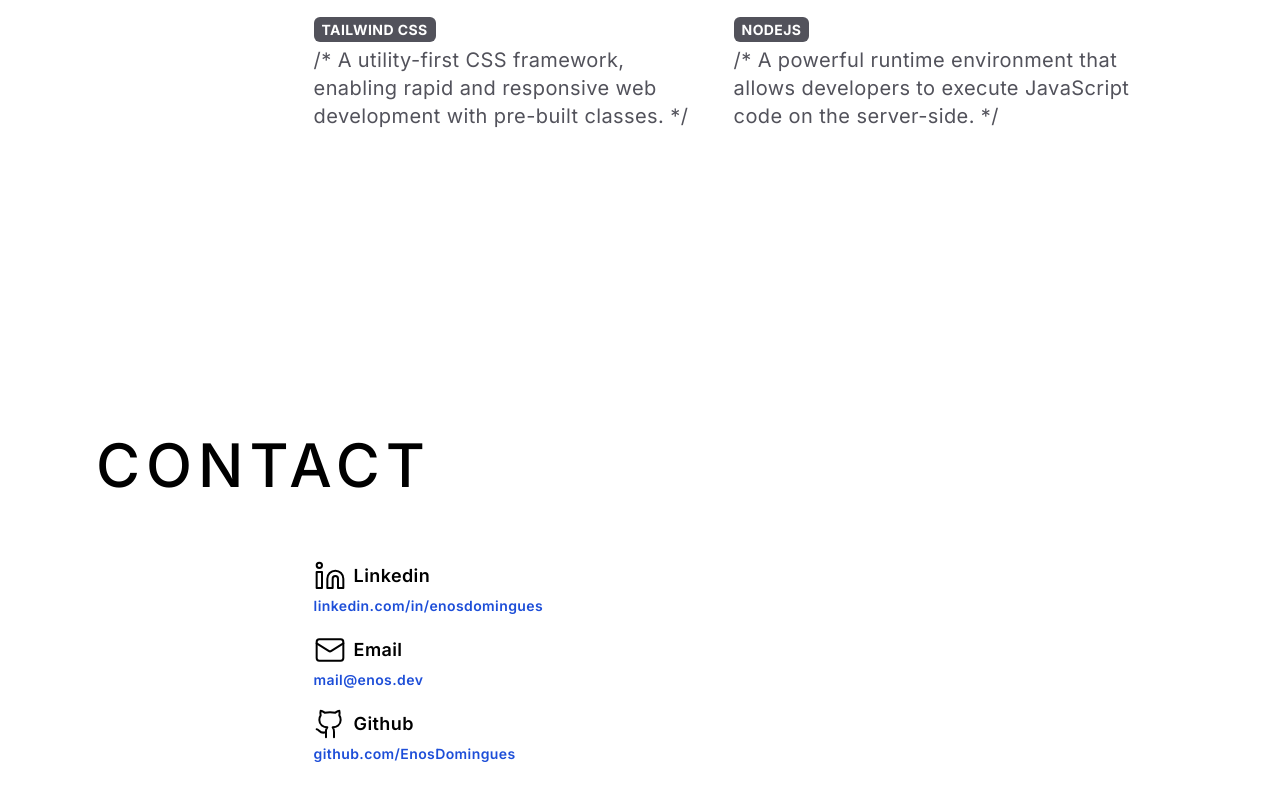
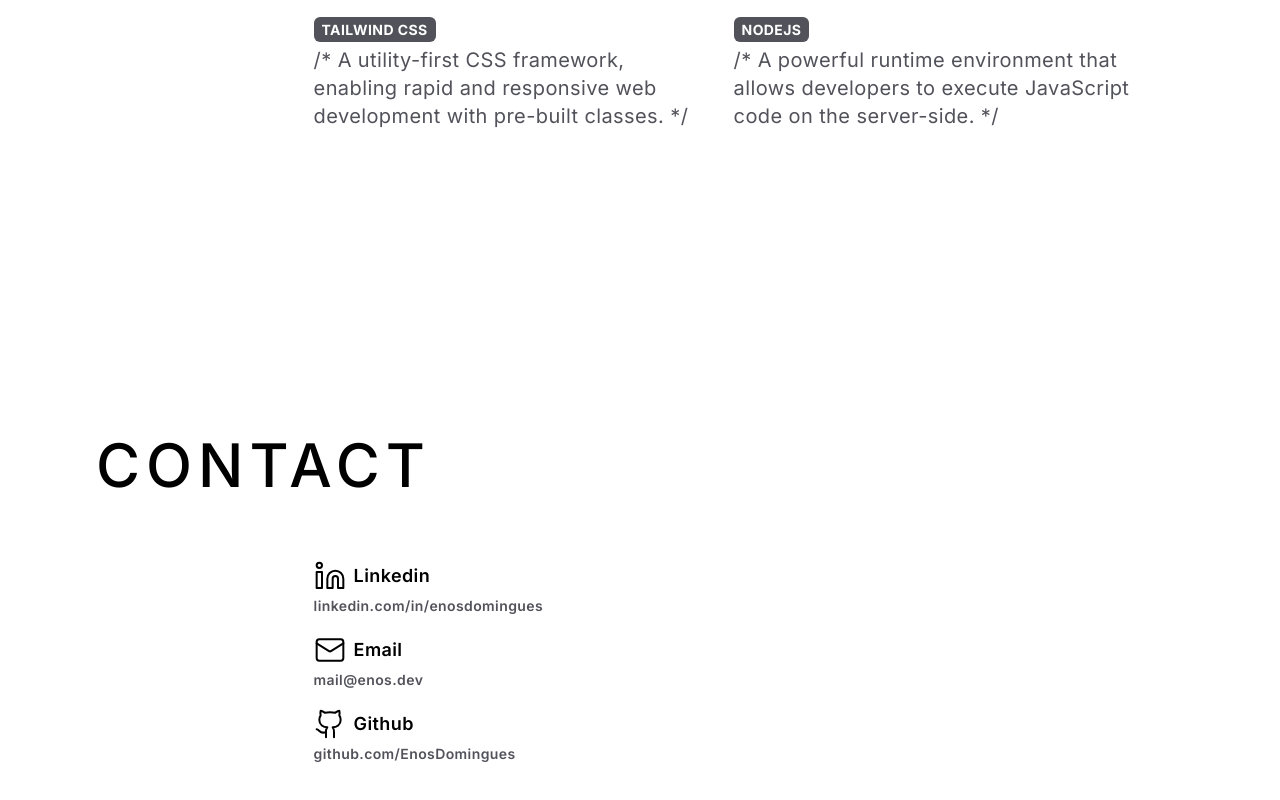
Before and after one commit to EnosDomingues/enos_portifolio, a Next.js app: page / in a window 1280 px wide. Shown: the part 2973-3773 px from the top of the page. Built offline with nearby package versions, Linux system fonts and the light colour scheme.

Commit message:
fix: contact link colors

```diff
--- a/src/components/Contact.tsx
+++ b/src/components/Contact.tsx
@@ -22,7 +22,7 @@ export function Contact() {
 
             <a
               href="https://linkedin.com/in/enos-domingues-a8541b277"
-              className="font-semibold text-xs md:text-sm text-blue-700"
+              className="font-semibold text-xs md:text-sm text-zinc-600"
               target="_blank"
               rel="noreferrer"
             >
@@ -40,7 +40,7 @@ export function Contact() {
 
             <a
               href="mailto:mail@enos.dev"
-              className="font-semibold text-xs md:text-sm text-blue-700"
+              className="font-semibold text-xs md:text-sm text-zinc-600"
             >
               mail@enos.dev
             </a>
@@ -56,7 +56,7 @@ export function Contact() {
 
             <a
               href="https://github.com/EnosDomingues"
-              className="font-semibold text-xs md:text-sm text-blue-700"
+              className="font-semibold text-xs md:text-sm text-zinc-600"
             >
               github.com/EnosDomingues
             </a>
```
